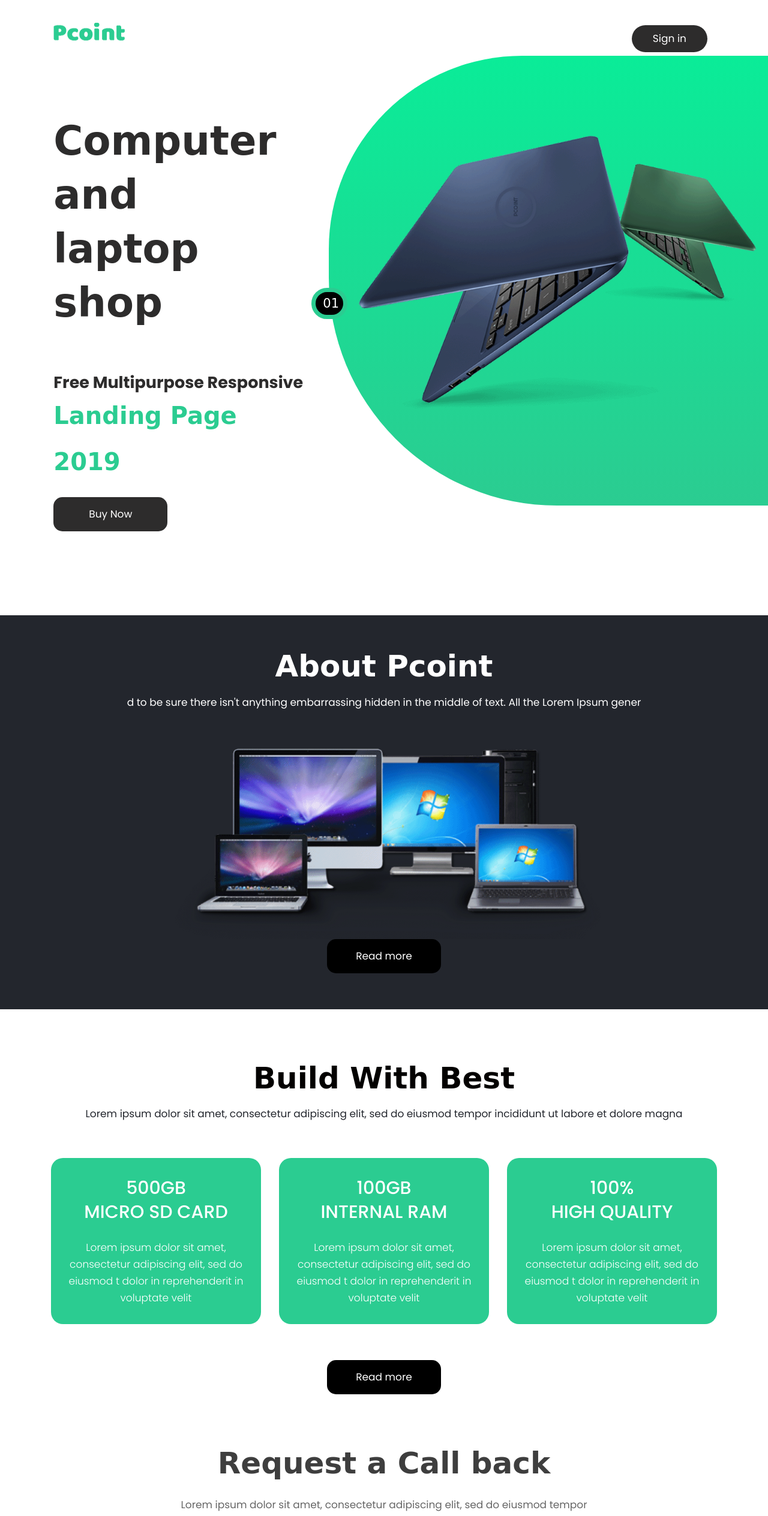
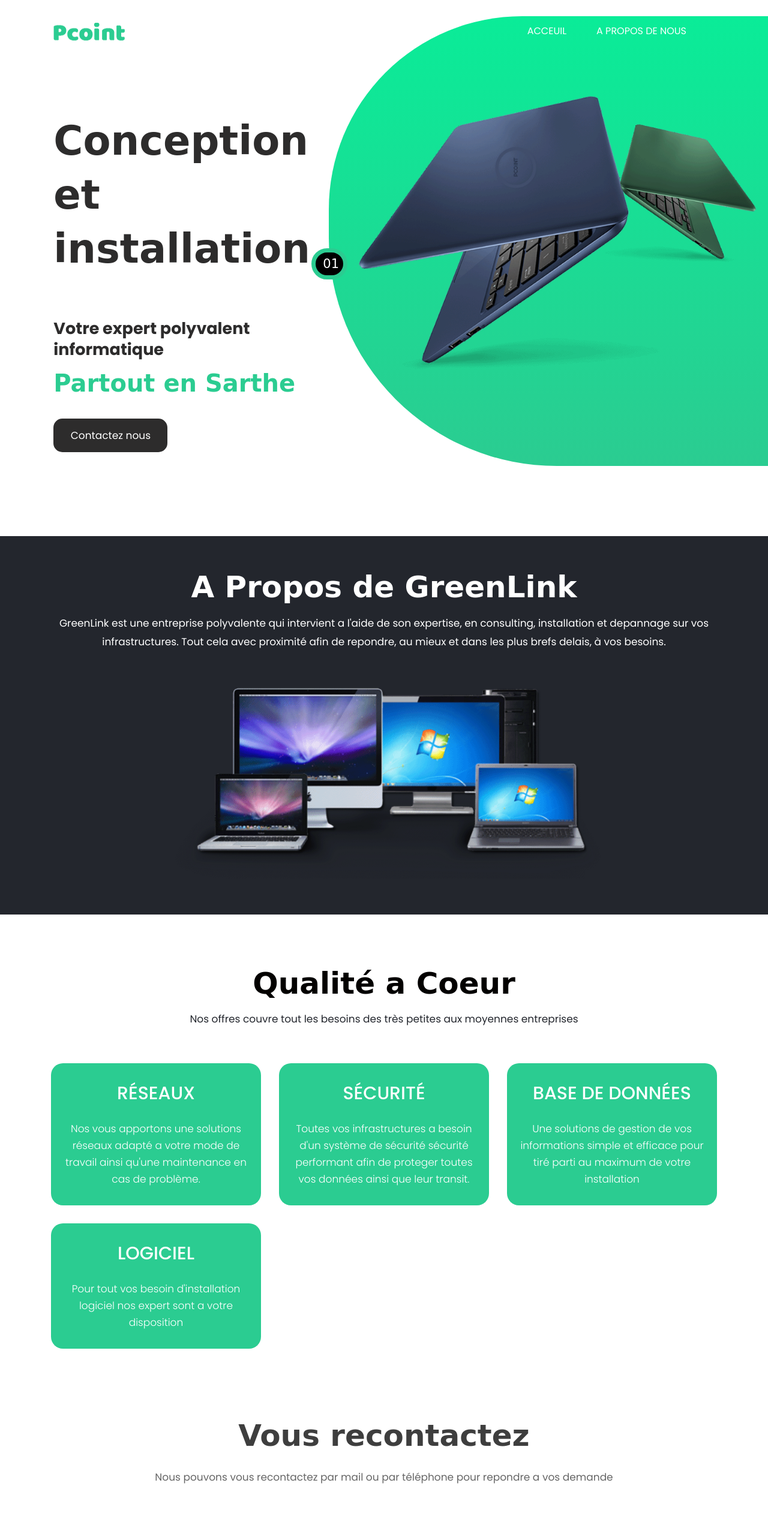
Before and after one commit to Natykk/LaCom, a plain HTML site: page index.html in a window 1280 px wide. Shown: the top 2528 px of the page at 60% size. Drawn offline with nearby package versions, Linux system fonts and the light colour scheme; a web font is replaced by a local one.

Commit message:
Changement du 28/11/22

```diff
--- a/index.html
+++ b/index.html
@@ -62,16 +62,12 @@
                            <div class="collapse navbar-collapse" id="navbarsExample04">
                               <ul class="navbar-nav mr-auto">
                                  <li class="nav-item">
-                                    <a class="nav-link" href="index.html"> Home  </a>
+                                    <a class="nav-link" href="index.html"> Acceuil  </a>
                                  </li>
                                  <li class="nav-item">
-                                    <a class="nav-link" href="#about">About</a>
-                                 </li>
-                                 <li class="nav-item">
-                                    <a class="nav-link" href="#contact">Contact us</a>
+                                    <a class="nav-link" href="#about">A Propos de nous</a>
                                  </li>
                               </ul>
-                              <div class="sign_btn"><a href="#">Sign in</a></div>
                            </div>
                         </nav>
                      </div>
@@ -86,10 +82,10 @@
                   <div class="row d_flex">
                      <div class="col-md-5">
                         <div class="text-bg">
-                           <h1>Computer and <br>laptop shop</h1>
-                           <strong>Free Multipurpose Responsive</strong>
-                           <span>Landing Page 2019</span>
-                           <a href="#">Buy Now</a>
+                           <h1>Conception et <br>installation</h1>
+                           <strong>Votre expert polyvalent informatique</strong>
+                           <span>Partout en Sarthe</span>
+                           <a href="#contact">Contactez nous</a>
                         </div>
                      </div>
                      <div class="col-md-7 padding_right1">
@@ -110,8 +106,8 @@
             <div class="row">
                <div class="col-md-12">
                   <div class="titlepage">
-                     <h2>About Pcoint</h2>
-                     <span>d to be sure there isn't anything embarrassing hidden in the middle of text. All the Lorem Ipsum gener</span>
+                     <h2>A Propos de GreenLink</h2>
+                     <span>GreenLink est une entreprise polyvalente qui intervient a l'aide de son expertise, en consulting, installation et depannage sur vos infrastructures. Tout cela avec proximité afin de repondre, au mieux et dans les plus brefs delais, à vos besoins.</span>
                   </div>
                </div>
             </div>
@@ -119,7 +115,6 @@
                <div class="col-md-8 offset-md-2 ">
                   <div class="about_box ">
                      <figure><img src="images/about_img.png" alt="#"/></figure>
-                     <a class="read_more" href="#">Read more</a>
                   </div>
                </div>
             </div>
@@ -132,32 +127,35 @@
             <div class="row">
                <div class="col-md-12">
                   <div class="titlepage">
-                     <h2>Build With Best </h2>
-                     <span>Lorem ipsum dolor sit amet, consectetur adipiscing elit, sed do eiusmod tempor incididunt ut labore et dolore magna</span>
+                     <h2>Qualité a Coeur</h2>
+                     <span>Nos offres couvre tout les besoins des très petites aux moyennes entreprises</span>
                   </div>
                </div>
             </div>
             <div class="row">
                <div class="col-md-4">
                   <div class="best_box">
-                     <h4>500GB <br>Micro SD Card</h4>
-                     <p>Lorem ipsum dolor sit amet, consectetur adipiscing elit, sed do eiusmod t dolor in reprehenderit in voluptate velit</p>
+                     <h4>Réseaux</h4>
+                     <p>Nos vous apportons une solutions réseaux adapté a votre mode de travail ainsi qu'une maintenance en cas de problème.</p>
                   </div>
                </div>
                <div class="col-md-4">
                   <div class="best_box">
-                     <h4>100GB <br> Internal Ram</h4>
-                     <p>Lorem ipsum dolor sit amet, consectetur adipiscing elit, sed do eiusmod t dolor in reprehenderit in voluptate velit</p>
+                     <h4>Sécurité</h4>
+                     <p>Toutes vos infrastructures a besoin d'un système de sécurité sécurité performant afin de proteger toutes vos données ainsi que leur transit.</p>
                   </div>
                </div>
                <div class="col-md-4">
                   <div class="best_box">
-                     <h4>100% <br> High Quality</h4>
-                     <p>Lorem ipsum dolor sit amet, consectetur adipiscing elit, sed do eiusmod t dolor in reprehenderit in voluptate velit</p>
+                     <h4>Base de données</h4>
+                     <p>Une solutions de gestion de vos informations simple et efficace pour tiré parti au maximum de votre installation</p>
                   </div>
                </div>
-               <div class="col-md-12">
-                  <a class="read_more" href="#">Read more</a>
+               <div class="col-md-4">
+                  <div class="best_box">
+                     <h4>Logiciel</h4>
+                     <p>Pour tout vos besoin d'installation logiciel nos expert sont a votre disposition</p>
+                  </div>
                </div>
             </div>
          </div>
@@ -169,9 +167,8 @@
             <div class="row">
                <div class="col-md-12">
                   <div class="titlepage">
-                     <h2>Request a Call back</h2>
-                     <span>Lorem ipsum dolor sit amet, consectetur adipiscing elit, sed do eiusmod tempor <br>
-                     incididunt ut labore et dolore magna</span>
+                     <h2>Vous recontactez</h2>
+                     <span>Nous pouvons vous recontactez par mail ou par téléphone pour repondre a vos demande  </span>
                   </div>
                </div>
             </div>
@@ -183,10 +180,10 @@
                            <form class="main_form">
                               <div class="row">
                                  <div class="col-md-12 ">
-                                    <input class="contactus" placeholder="Nmae" type="text" name="Nmae">
+                                    <input class="contactus" placeholder="Nom" type="text" name="Nmae">
                                  </div>
                                  <div class="col-md-12">
-                                    <input class="contactus" placeholder="Phone number" type="text" name=" Phone number">
+                                    <input class="contactus" placeholder="Numero de Telephone" type="text" name=" Phone number">
                                  </div>
                                  <div class="col-md-12">
                                     <input class="contactus" placeholder="Email" type="text" name="Email">
@@ -195,7 +192,7 @@
                                     <textarea class="textarea" placeholder="Message" type="text" name="Message "> Message </textarea>
                                  </div>
                                  <div class="col-sm-12">
-                                    <button class="send_btn">Send</button>
+                                    <button class="send_btn">Envoyé</button>
                                  </div>
                               </div>
                            </form>
@@ -212,25 +209,6 @@
          </div>
       </div>
       <!-- end request -->
-      <!-- two_box section -->
-      <div  class="two_box">
-         <div class="container-fluid">
-            <div class="row d_flex">
-               <div class="col-md-6">
-                  <div class="two_box_img">
-                     <figure><img src="images/leptop.jpg" alt="#"/></figure>
-                  </div>
-               </div>
-               <div class="col-md-6">
-                  <div class="two_box_img">
-                     <h2><span class="offer">15% </span>0ffer everyday</h2>
-                     <p>There are many variations of passages of Lorem Ipsum available, but the majority have suffered alteration in some form, by injected humour, or randomised words which don't look even slightly believable</p>
-                  </div>
-               </div>
-            </div>
-         </div>
-      </div>
-      <!-- end two_box section -->
       <!-- testimonial -->
       <div class="testimonial">
          <div class="container">
@@ -314,15 +292,15 @@
                <div class="row">
                   <div class="col-md-6">
                      <div class="cont">
-                        <h3> <strong class="multi"> Free Multipurpose</strong><br>
-                           Responsive Landing Page 2019
+                        <h3> <strong class="multi">Green link</strong><br>
+                           Adresse ... rue des ...
                         </h3>
                      </div>
                   </div>
                   <div class="col-md-6">
                      <div class="cont_call">
-                        <h3> <strong class="multi"> Call Now</strong><br>
-                           (+1) 12345667890
+                        <h3> <strong class="multi">Appellez nous</strong><br>
+                           (+33) 7 50 12 88 26
                         </h3>
                      </div>
                   </div>
@@ -332,7 +310,7 @@
                <div class="container">
                   <div class="row">
                      <div class="col-md-12">
-                        <p>© 2019 All Rights Reserved. Design by <a href="https://html.design/"> Free Html Templates</a></p>
+                        <p>© 2022 All Rights Reserved. Design by Nathan & Matéo </a></p>
                      </div>
                   </div>
                </div>
```
